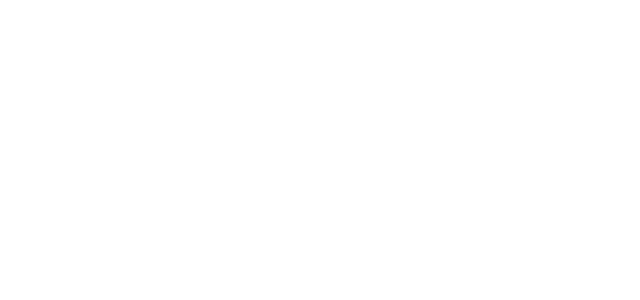
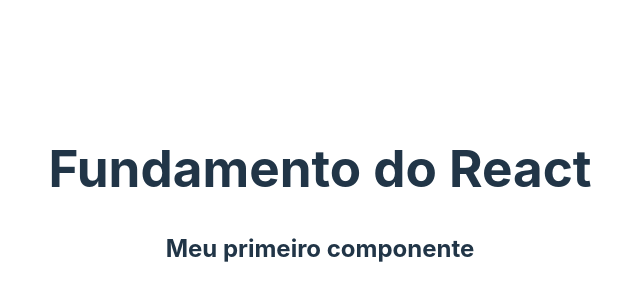
Before and after one commit to Lucassevero06/front-end-udemy, a React (Vite) app in the folder REACT/2_FUNDAMENTOS/fundamentos/: page / in a window 1280 px wide. Shown: the part 204-504 px from the top of the page, without its empty margins (320-960 px from the left). Built offline with nearby package versions, Linux system fonts and the light colour scheme.

Commit message:
estudando js

```diff
--- a/REACT/2_FUNDAMENTOS/fundamentos/src/App.jsx
+++ b/REACT/2_FUNDAMENTOS/fundamentos/src/App.jsx
@@ -1,9 +1,15 @@
 import './App.css'
 
+//2 - Importando componente
+import FirstComponent from './components/FirstComponent'
+
 function App() {
+  //3 - Comentários
   return (
     <div className="App">
-
+      {/* 4 - Comentários JSX */}
+      <h1>Fundamento do React</h1>
+      <FirstComponent/>
     </div>
   )
 }
--- a/REACT/2_FUNDAMENTOS/fundamentos/src/components/FirstComponent.jsx
+++ b/REACT/2_FUNDAMENTOS/fundamentos/src/components/FirstComponent.jsx
@@ -1,6 +1,8 @@
+
+//1 - Criando componente
 const FirstComponent = () => {
     return (
-        <div>
+        <div className="FirstComponent">
             <h2>Meu primeiro componente</h2>
         </div>
     )
```
